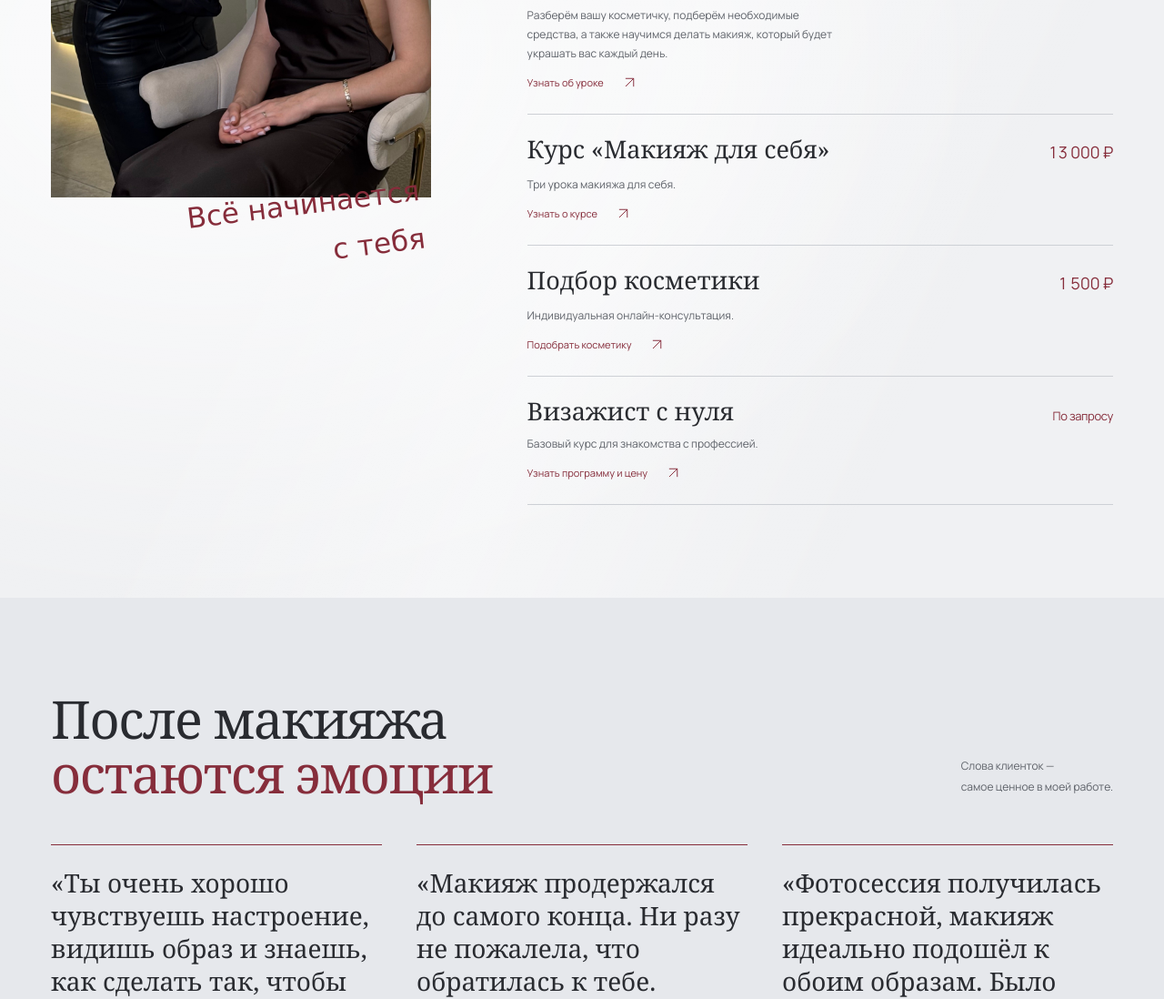
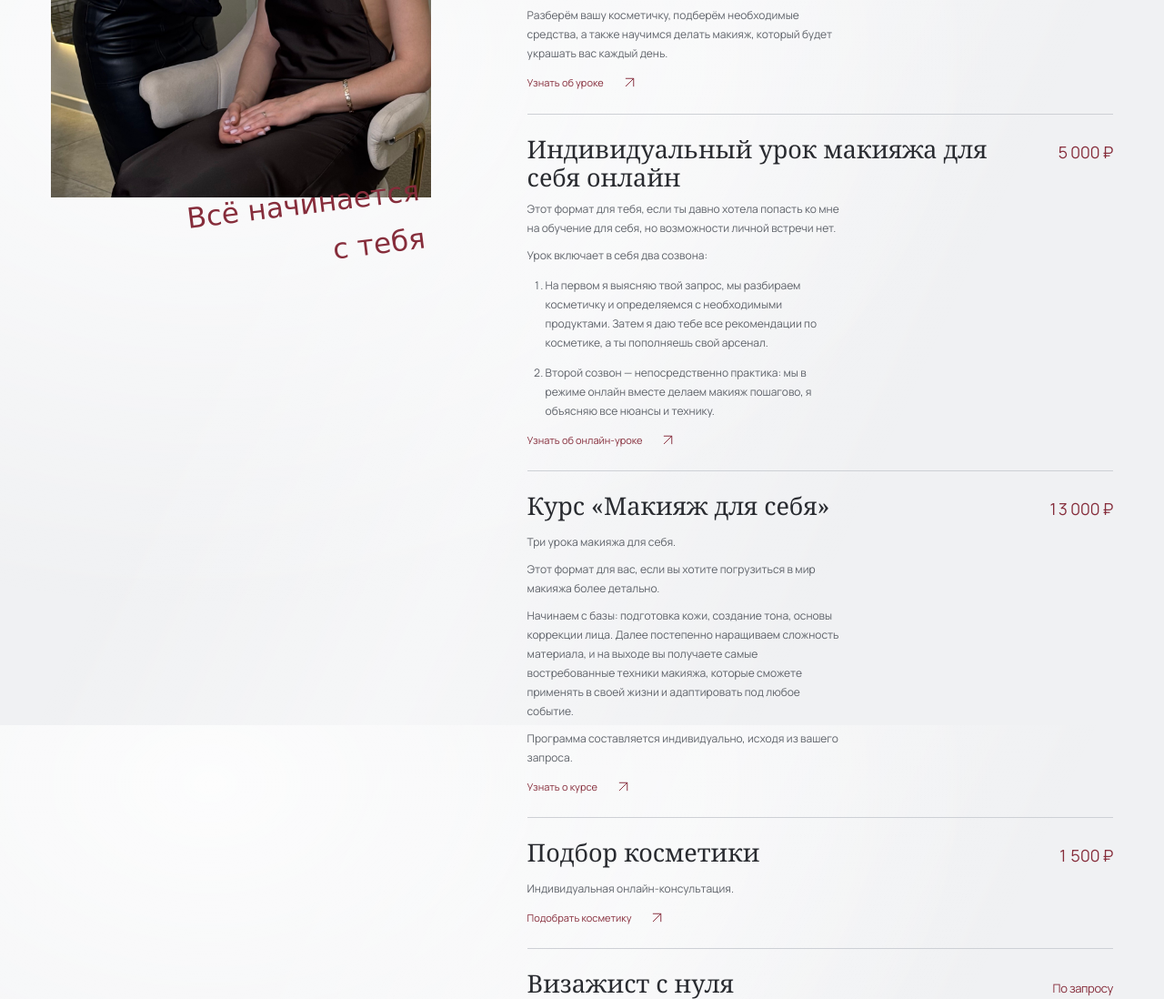
Before and after one commit to Mangelaro/valeria-pavlukhina-portfolio, a website: page index.html in a window 1280 px wide. Shown: the part 4003-5101 px from the top of the page at 91% size. Drawn offline with Linux system fonts and the light colour scheme; a web font is replaced by a local one.

Commit message:
Add online lesson and personal makeup course descriptions

```diff
--- a/index.html
+++ b/index.html
@@ -62,7 +62,8 @@
       <div class="service-list">
         <article class="service service-featured"><div class="service-top"><h3>Макияж*</h3><span class="price">3 000 ₽</span></div><p>*Цена указана на любой макияж при выполнении у меня в студии. Возможность выезда и стоимость обсуждаются индивидуально.</p><a class="text-link" href="https://t.me/pavlukhina_valery?text=%D0%92%D0%B0%D0%BB%D0%B5%D1%80%D0%B8%D1%8F%2C%20%D0%B7%D0%B4%D1%80%D0%B0%D0%B2%D1%81%D1%82%D0%B2%D1%83%D0%B9%D1%82%D0%B5!%20%D0%A5%D0%BE%D1%87%D1%83%20%D0%B7%D0%B0%D0%BF%D0%B8%D1%81%D0%B0%D1%82%D1%8C%D1%81%D1%8F%20%D0%BD%D0%B0%20%D0%BC%D0%B0%D0%BA%D0%B8%D1%8F%D0%B6." target="_blank" rel="noopener noreferrer">Записаться на макияж <svg class="icon-arrow" viewBox="0 0 24 24" aria-hidden="true" focusable="false"><path d="M6 18 18 6M6 6h12v12"/></svg></a></article>
         <article class="service"><div class="service-top"><h3>Индивидуальный урок макияжа для себя офлайн</h3><span class="price">5 000 ₽</span></div><p>Это формат для вас, если вы хотите освоить азы макияжа, или, другим словом, — БАЗА.</p><p>Разберём вашу косметичку, подберём необходимые средства, а также научимся делать макияж, который будет украшать вас каждый день.</p><a class="service-link" data-booking="Хочу узнать об индивидуальном уроке «Макияж для себя» офлайн." href="https://t.me/pavlukhina_valery" target="_blank" rel="noopener noreferrer">Узнать об уроке <svg class="icon-arrow" viewBox="0 0 24 24" aria-hidden="true" focusable="false"><path d="M6 18 18 6M6 6h12v12"/></svg></a></article>
-        <article class="service"><div class="service-top"><h3>Курс «Макияж для себя»</h3><span class="price">13 000 ₽</span></div><p>Три урока макияжа для себя.</p><a class="service-link" data-booking="Хочу узнать о курсе «Макияж для себя» из трёх уроков." href="https://t.me/pavlukhina_valery" target="_blank" rel="noopener noreferrer">Узнать о курсе <svg class="icon-arrow" viewBox="0 0 24 24" aria-hidden="true" focusable="false"><path d="M6 18 18 6M6 6h12v12"/></svg></a></article>
+        <article class="service"><div class="service-top"><h3>Индивидуальный урок макияжа для себя онлайн</h3><span class="price">5 000 ₽</span></div><p>Этот формат для тебя, если ты давно хотела попасть ко мне на обучение для себя, но возможности личной встречи нет.</p><p>Урок включает в себя два созвона:</p><ol class="service-steps"><li>На первом я выясняю твой запрос, мы разбираем косметичку и определяемся с необходимыми продуктами. Затем я даю тебе все рекомендации по косметике, а ты пополняешь свой арсенал.</li><li>Второй созвон — непосредственно практика: мы в режиме онлайн вместе делаем макияж пошагово, я объясняю все нюансы и технику.</li></ol><a class="service-link" data-booking="Хочу узнать об индивидуальном уроке «Макияж для себя» онлайн." href="https://t.me/pavlukhina_valery" target="_blank" rel="noopener noreferrer">Узнать об онлайн-уроке <svg class="icon-arrow" viewBox="0 0 24 24" aria-hidden="true" focusable="false"><path d="M6 18 18 6M6 6h12v12"/></svg></a></article>
+        <article class="service"><div class="service-top"><h3>Курс «Макияж для себя»</h3><span class="price">13 000 ₽</span></div><p>Три урока макияжа для себя.</p><p>Этот формат для вас, если вы хотите погрузиться в мир макияжа более детально.</p><p>Начинаем с базы: подготовка кожи, создание тона, основы коррекции лица. Далее постепенно наращиваем сложность материала, и на выходе вы получаете самые востребованные техники макияжа, которые сможете применять в своей жизни и адаптировать под любое событие.</p><p>Программа составляется индивидуально, исходя из вашего запроса.</p><a class="service-link" data-booking="Хочу узнать о курсе «Макияж для себя» из трёх уроков." href="https://t.me/pavlukhina_valery" target="_blank" rel="noopener noreferrer">Узнать о курсе <svg class="icon-arrow" viewBox="0 0 24 24" aria-hidden="true" focusable="false"><path d="M6 18 18 6M6 6h12v12"/></svg></a></article>
         <article class="service"><div class="service-top"><h3>Подбор косметики</h3><span class="price">1 500 ₽</span></div><p>Индивидуальная онлайн-консультация.</p><a class="service-link" data-booking="Хочу записаться на онлайн-консультацию по подбору косметики." href="https://t.me/pavlukhina_valery" target="_blank" rel="noopener noreferrer">Подобрать косметику <svg class="icon-arrow" viewBox="0 0 24 24" aria-hidden="true" focusable="false"><path d="M6 18 18 6M6 6h12v12"/></svg></a></article>
         <article class="service"><div class="service-top"><h3>Визажист с нуля</h3><span class="price price-request">По запросу</span></div><p>Базовый курс для знакомства с профессией.</p><a class="service-link" data-booking="Хочу узнать программу и стоимость базового курса «Визажист с нуля»." href="https://t.me/pavlukhina_valery" target="_blank" rel="noopener noreferrer">Узнать программу и цену <svg class="icon-arrow" viewBox="0 0 24 24" aria-hidden="true" focusable="false"><path d="M6 18 18 6M6 6h12v12"/></svg></a></article>
       </div></div>
--- a/styles.css
+++ b/styles.css
@@ -75,3 +75,6 @@ html{color-scheme:light}.button-solid,.mobile-booking,.skip-link{background:var(
 .lightbox-close:focus{outline:none}
 .lightbox-close{border-radius:50%}
 .lightbox[data-keyboard="true"] .lightbox-close:focus-visible{outline:2px solid var(--wine);outline-offset:-6px}
+
+.service-steps{font-size:12px;color:var(--muted);max-width:48ch;padding-left:20px;margin:12px 0 0}.service-steps li+li{margin-top:12px}
+@media(max-width:760px){.service-steps{font-size:11px}}
```
Also changed, not shown: PRODUCT.md (+1 -1 lines).
